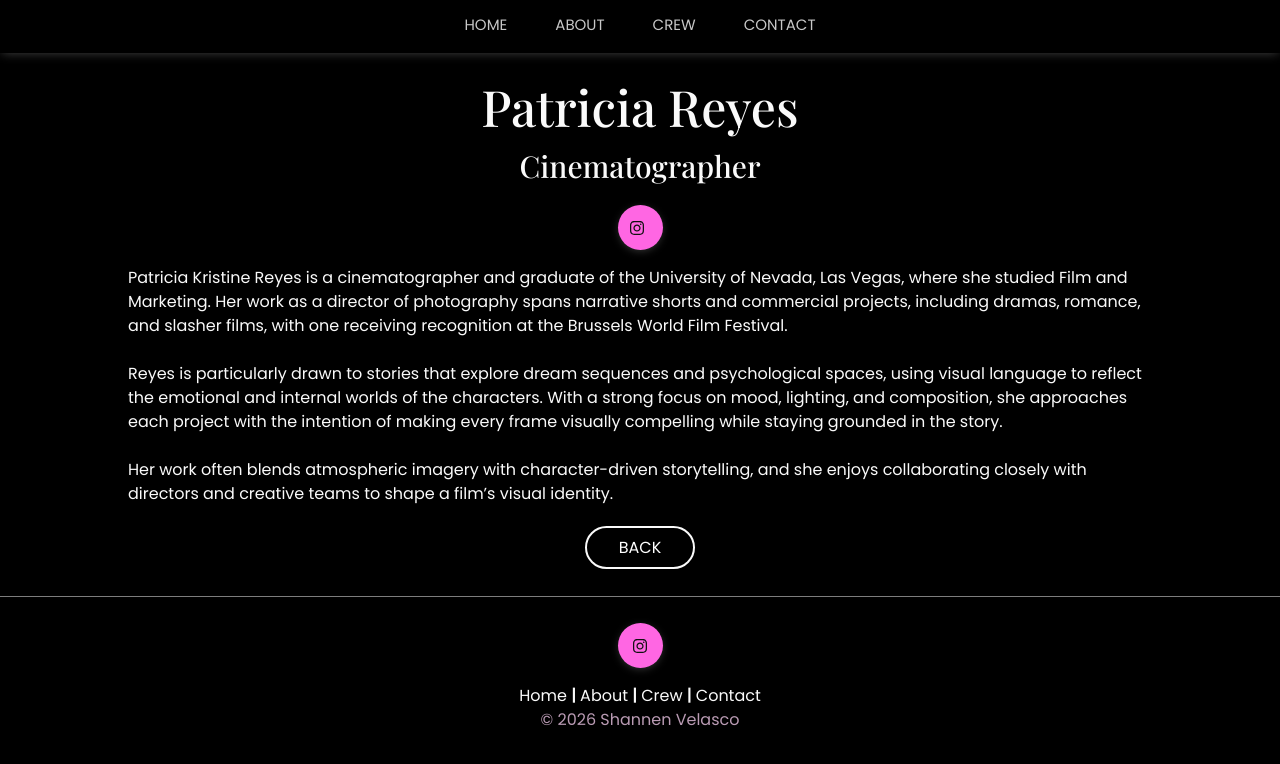
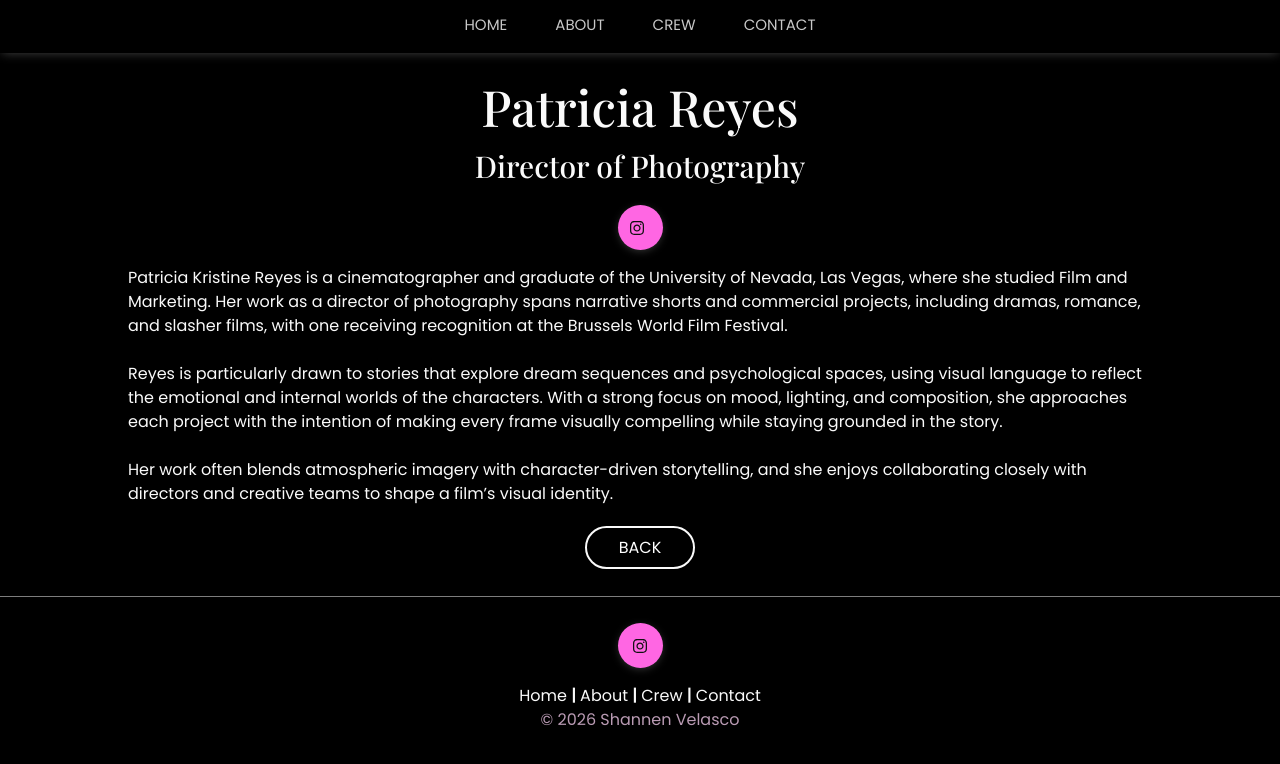
Before and after one commit to shannenallyssa/pole-kissesV2, a Next.js app: page /patriciaReyes in a window 1280 px wide. Shown: the top 764 px of the page. Built offline with nearby package versions, Linux system fonts and the light colour scheme.

Commit message:
Fixed Titles

```diff
--- a/Components/ChaiAbout.js
+++ b/Components/ChaiAbout.js
@@ -52,7 +52,7 @@ const chaiAbout = ({ currentTheme }) => {
           <img src="/ChaiAbout.JPG" alt='glamour shot of Chai Simone' height='500' width='375'/>
           </div>
             <div className={styles.aboutPersonHeading}>Chai Simone</div>
-            <div className={styles.aboutPersonSubHeading}> Art Director & Production Designer</div>
+            <div className={styles.aboutPersonSubHeading}> Production Designer</div>
             <div className={contactStyles.socialIconAbout} >
             <div className={contactStyles.socialIcon} style={iconStyles} >
                  <Link href='' ><a target="_blank"><FontAwesomeIcon icon={faInstagram} /></a></Link>
--- a/Components/PatriciaAbout.js
+++ b/Components/PatriciaAbout.js
@@ -52,7 +52,7 @@ const patriciaAbout = ({ currentTheme }) => {
          <Image size="xl" name="helen" src={logo} width={400} height={400}/>
          </div> */}
             <div className={styles.aboutPersonHeading}>Patricia Reyes</div>
-            <div className={styles.aboutPersonSubHeading}> Cinematographer</div>
+            <div className={styles.aboutPersonSubHeading}> Director of Photography </div>
             <div className={contactStyles.socialIconAbout} >
             <div className={contactStyles.socialIcon} style={iconStyles} >
                  <Link href='https://www.instagram.com/patriciakmreyes/' ><a target="_blank"><FontAwesomeIcon icon={faInstagram} /></a></Link>
--- a/Constants/userinfo.js
+++ b/Constants/userinfo.js
@@ -125,7 +125,7 @@ export const userinfo = {
             {
                 crewName: 'Patricia Kristine Reyes',
                 companylogo: 'https://hips.hearstapps.com/hmg-prod.s3.amazonaws.com/images/why-did-steve-carell-leave-the-office-1585597666.jpg?crop=0.563xw:0.844xh;0.287xw,0.128xh&resize=480:*',
-                position: 'Cinematographer',
+                position: 'Director of Photography',
                 time: '',
                 instagram:'https://www.instagram.com/patriciakmreyes/',
                 website:'',
```
